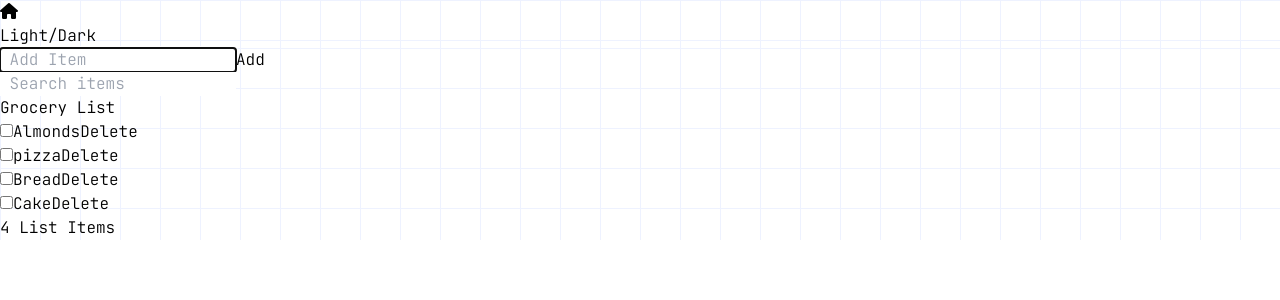
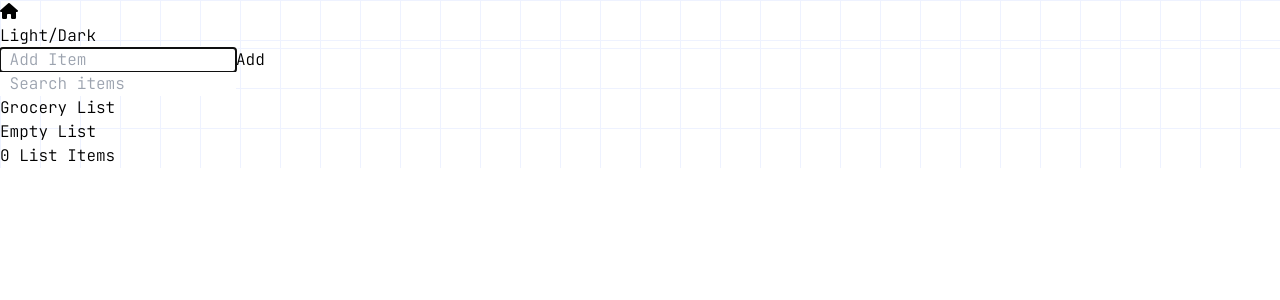
Before and after one commit to rjv01/React-Projects, a React (Vite) app in the folder react-tailwind-basic/: page /grocerylist in a window 1280 px wide. Shown: the top 300 px of the page. Built offline with nearby package versions, Linux system fonts and the light colour scheme; data requests are answered from the project's data file.

Commit message:
from CRUD to localStorage

```diff
--- a/react-tailwind-basic/data/db.json
+++ b/react-tailwind-basic/data/db.json
@@ -1,24 +1,9 @@
 {
-    "items":[
-        {
-            "id":1,
-            "checked":false,
-            "item":"Almonds"
-        },
-        {
-            "id":2,
-            "checked":false,
-            "item":"pizza"
-        },
-        {
-            "id":3,
-            "checked":false,
-            "item":"Bread"
-        },
-        {
-            "id":4,
-            "checked":false,
-            "item":"Cake"
-        }
-    ]
+  "items": [
+    {
+      "id": "6",
+      "checked": false,
+      "item": "aviral ki booty"
+    }
+  ]
 }
--- a/react-tailwind-basic/src/components/GroceriesList/GroceryList.jsx
+++ b/react-tailwind-basic/src/components/GroceriesList/GroceryList.jsx
@@ -1,38 +1,46 @@
-import React, { useState,useRef, useEffect } from 'react'
-import Footer from './Footer';
+import React, { useState, useEffect } from 'react'
 import AddItems from './AddItems';
 import SearchItems from './SearchItems';
 import Content from './Content';
+import apiResquest from './apiRequest';
+
 
 export default function GroceryList() {
-    const API_URL = 'http://localhost:3500/items';
+    //CRUD API
+    // const API_URL = 'http://localhost:3500/items';
+    // const [items,setItems] = useState([]);
+    // const [fetchError,setFetchError] = useState(null);
+    // const [isLoading,setIsLoading] = useState(true);
 
-    const [items,setItems] = useState([]);
+    const [items, setItems] = useState(() => {
+        return JSON.parse(localStorage.getItem('shoppinglist')) || [];
+    });
+
     const [newItem,setNewItem] = useState('');
-    const [fetchError,setFetchError] = useState(null);
     const [search,setSearch] = useState('');
-    const [isLoading,setIsLoading] = useState(true);
 
-    useEffect(()=>{
-        const fetchItem = async()=>{
-            try{
-                const response = await fetch(API_URL);
-                if(!response.ok)
-                    throw Error('Did Not Receive Data');
-                const listItems = await response.json();
-                setItems(listItems);
-                setFetchError(null);
-            }catch(err){
-                setFetchError(err.message);
-            }finally{
-                setIsLoading(false);
-            }
-        }
-        setTimeout(()=>{
-            (async () => await fetchItem())();
-        },2000);
+    //CRUD API
+    // useEffect(()=>{
+    //     const fetchItem = async()=>{
+    //         try{
+    //             const response = await fetch(API_URL);
+    //             if(!response.ok)
+    //                 throw Error('Did Not Receive Data');
+    //             const listItems = await response.json();
+    //             setItems(listItems);
+    //             setFetchError(null);
+    //         }catch(err){
+    //             setFetchError(err.message);
+    //         }finally{
+    //             setIsLoading(false);
+    //         }
+    //     }
+    //     setTimeout(()=>{
+    //         (async () => await fetchItem())();
+    //     },2000);
 
-    },[]);
+    // },[]);
+
 
     function setAndSaveItem(myItemList) {
         setItems(myItemList);
@@ -40,11 +48,23 @@ export default function GroceryList() {
     }
 
 
-    const addItem = (item) =>{
+    const addItem = async (item) =>{
         const id = items.length ? items[items.length-1].id + 1 : 1;
         const myNewItem = {id,checked:false,item};
         const myNewListItem = [...items,myNewItem];
         setAndSaveItem(myNewListItem);
+
+        //CRUD API
+        // const postOptions = {
+        //     method:'POST',
+        //     header:{
+        //         'Content-Type':'application/json'
+        //     },
+        //     body:JSON.stringify(myNewItem)
+        // }
+        // const result = await apiResquest(API_URL,postOptions);
+        // if(result)
+        //     setFetchError(result);
     }
 
     function handleSubmit(e){
@@ -55,15 +75,50 @@ export default function GroceryList() {
         setNewItem('')
     }
 
-    function handleCheck(id){
-        const listItems = items.map((item)=> item.id === id ? {...item,checked:!item.checked} : {...item} )
+    async function handleCheck(id){
+        const listItems = items.map((item)=> item.id === id ? {...item,checked:!item.checked} : item );
         setAndSaveItem(listItems);
+
+        //CRUD API
+        // setItems(listItems);
+        // const myItem = listItems.filter((item)=> item.id === id);
+        // const updateOptions = {
+        //     method:'PATCH',
+        //     headers:{
+        //         'Content-Type':'application/json'
+        //     },
+        //     body:JSON.stringify({checked:myItem[0].checked})
+        // }
+        // console.log(listItems);
+        // const reqUrl = `${API_URL}/${id}`;
+        // const result = await apiResquest(reqUrl,updateOptions);
+        // if(result)
+        //     setFetchError(result);
     }
 
-    function handleDelete(id){
+    async function handleDelete(id){
         const listItem = items.filter((item)=> item.id !== id);
         setAndSaveItem(listItem);
+
+        //CRUD API
+        // setItems(listItem);
+        // const myItemDel = items.filter((item) => item.id !== id);
+        // const deleteOptions = {
+        //     method:"DELETE"
+        // }
+        // const reqUrl = `${API_URL}/${id}`;
+        // const result = await apiResquest(reqUrl,deleteOptions);
+        // if(result)
+        //     setFetchError(result);
     }
+
+    useEffect(() => {
+        const storedItems = JSON.parse(localStorage.getItem('shoppinglist'));
+        if (storedItems) {
+            setItems(storedItems);
+        }
+    }, []);
+
     return (
         <div className='bgGrid'>
             <AddItems
@@ -76,19 +131,20 @@ export default function GroceryList() {
                 setSearch={setSearch}
             />
             <main>
-                {isLoading && <p className='text-4xl flex justify-center mt-4'>
+                {/* CRUD API */}
+                {/* {isLoading && <p className='text-4xl flex justify-center mt-4'>
                                 <i className="fa-solid fa-gear animate-spin mt-3 "></i>
-                              </p> }
-                {fetchError && <p style={{color:'red'}} >{`Error: ${fetchError}`}</p>}
-                {!fetchError && !isLoading && <Content
-                    items={items.filter(item => item.item.toLowerCase().includes(search.toLowerCase()))}
+                              </p> } */}
+                {/* {fetchError && <p style={{color:'red'}} >{`Error: ${fetchError}`}</p>} */}
+                {/* {!fetchError && !isLoading && <Content */}
+
+                <Content
+                    items={items.filter(item => item?.item?.toLowerCase().includes(search.toLowerCase()))}
                     handleCheck={handleCheck}
                     handleDelete={handleDelete}
-                />}
+                />
+
             </main>
-            {/* <Footer
-                length={items.length}
-            /> */}
         </div>
     )
 }
--- /dev/null
+++ b/react-tailwind-basic/src/components/GroceriesList/apiRequest.js
@@ -0,0 +1,13 @@
+const apiResquest = async(url='',optionsObj = null,errMsg=null)=>{
+    try{
+        const response = await fetch(url,optionsObj);
+        if(!response.ok)
+            throw Error('Please reload the app');
+    }catch(err){
+        errMsg = err.message;
+    }finally{
+        return errMsg;
+    }
+}
+
+export default apiResquest
```
